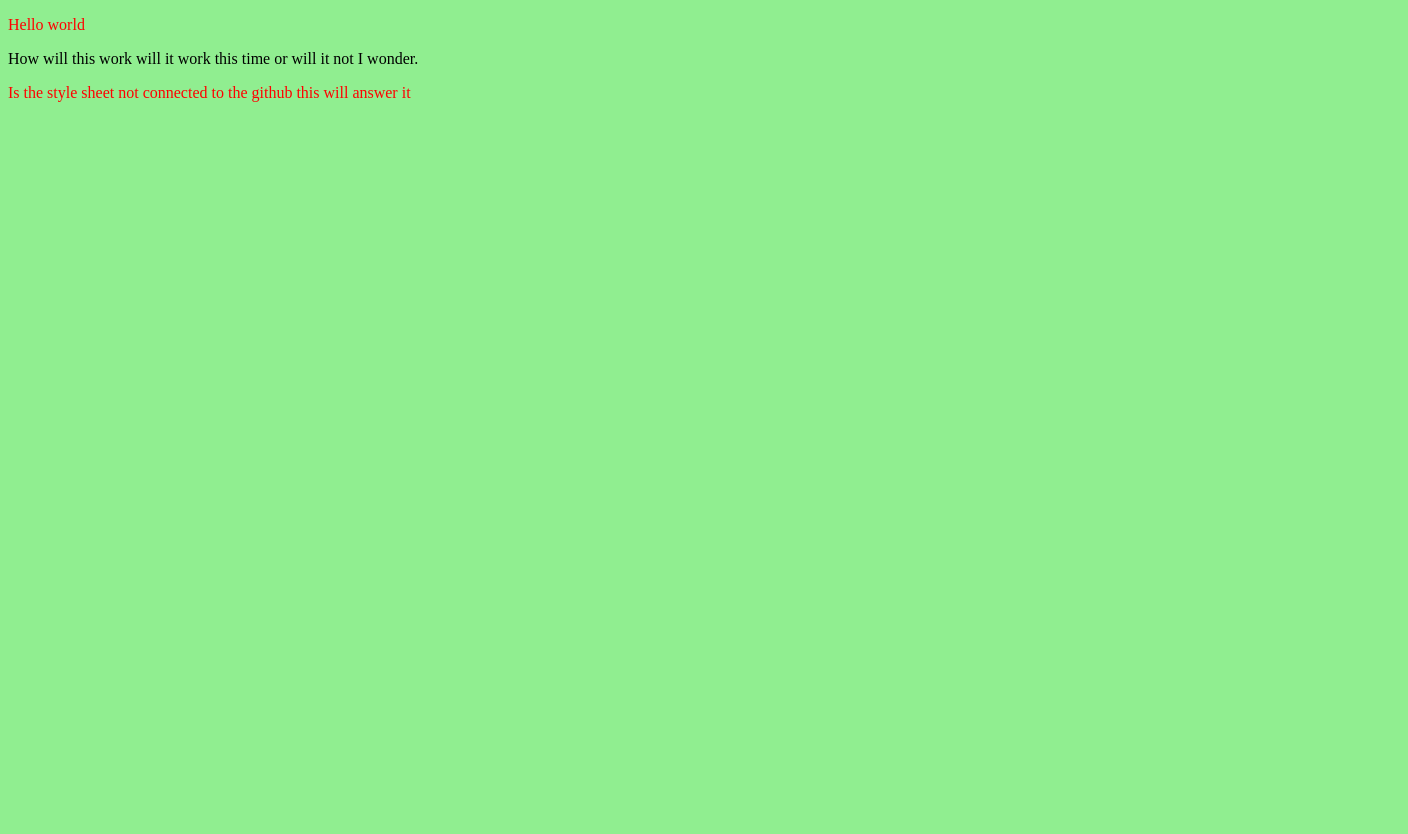
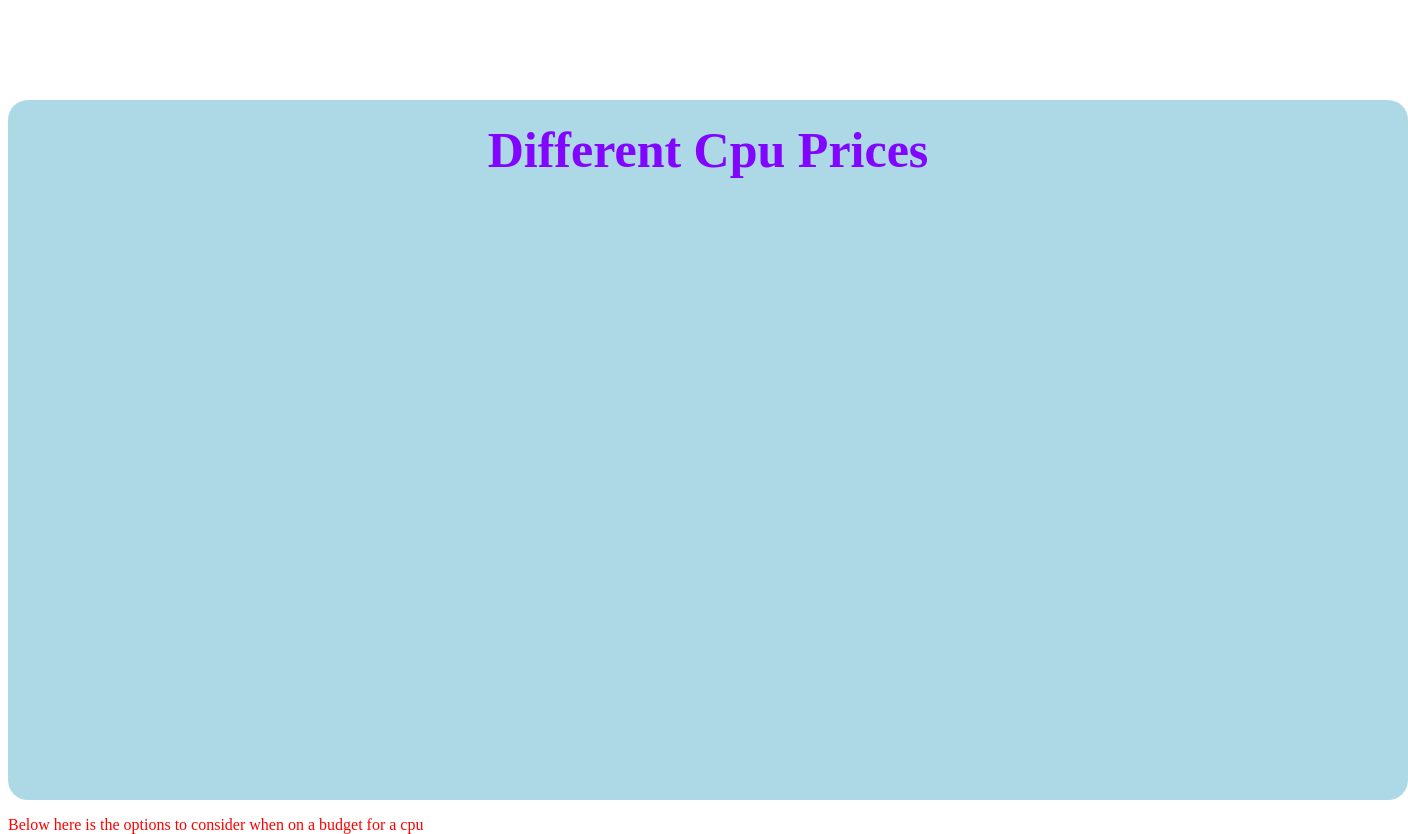
Before and after one commit to Stringlyplot/Stringlyplot.github.io, a plain HTML site: page index.html in a window 1280 px wide. Shown: the whole page, 1408 px wide, since content can reach past the window. Before the commit the page ends 800 px from the top, so only its background shows below. Drawn offline with Linux system fonts and the light colour scheme.

Commit message:
A new rectangle and name centered

```diff
--- a/index.html
+++ b/index.html
@@ -9,10 +9,15 @@
 </head>
 
 <body>
-  <p>Hello world</p>
+
   <script src="script.js"></script>
-  <div>How will this work will it work this time or will it not I wonder.</div>
-  <p>Is the style sheet not connected to the github this will answer it</p>
+
+  <div class="rectangle">
+    <h2 class="text">Different Cpu Prices</h2>
+
+  </div>
+  <p> Below here is the options to consider when on a budget for a cpu</p>
+
 </body>
 
 </html>
--- a/style.css
+++ b/style.css
@@ -3,8 +3,28 @@ html {
   width: 100%;
 }
 body {
-  background-color: lightgreen;
+  background-color: white;
 }
 p {
   color: red;
 }
+.rectangle {
+  width: 1400px;
+  height: 700px;
+  background-color: lightblue;
+  border-radius: 20px;
+  margin: 100px auto 0;
+  display: flex;
+  align-items: flex-start;
+  justify-content: center;
+}
+
+.text {
+  font-size: 50px; /* Adjust the font size as needed */
+  font-weight: bold; /* Use bold font weight */
+  text-align: center; /* Align the text horizontally */
+  line-height: 100px; /* Align the text vertically by matching it with the height of the rectangle */
+  margin: 0; /* Remove any default margin */
+  padding: 0; /* Remove any default padding */
+  color:#8205ff;
+}
```
